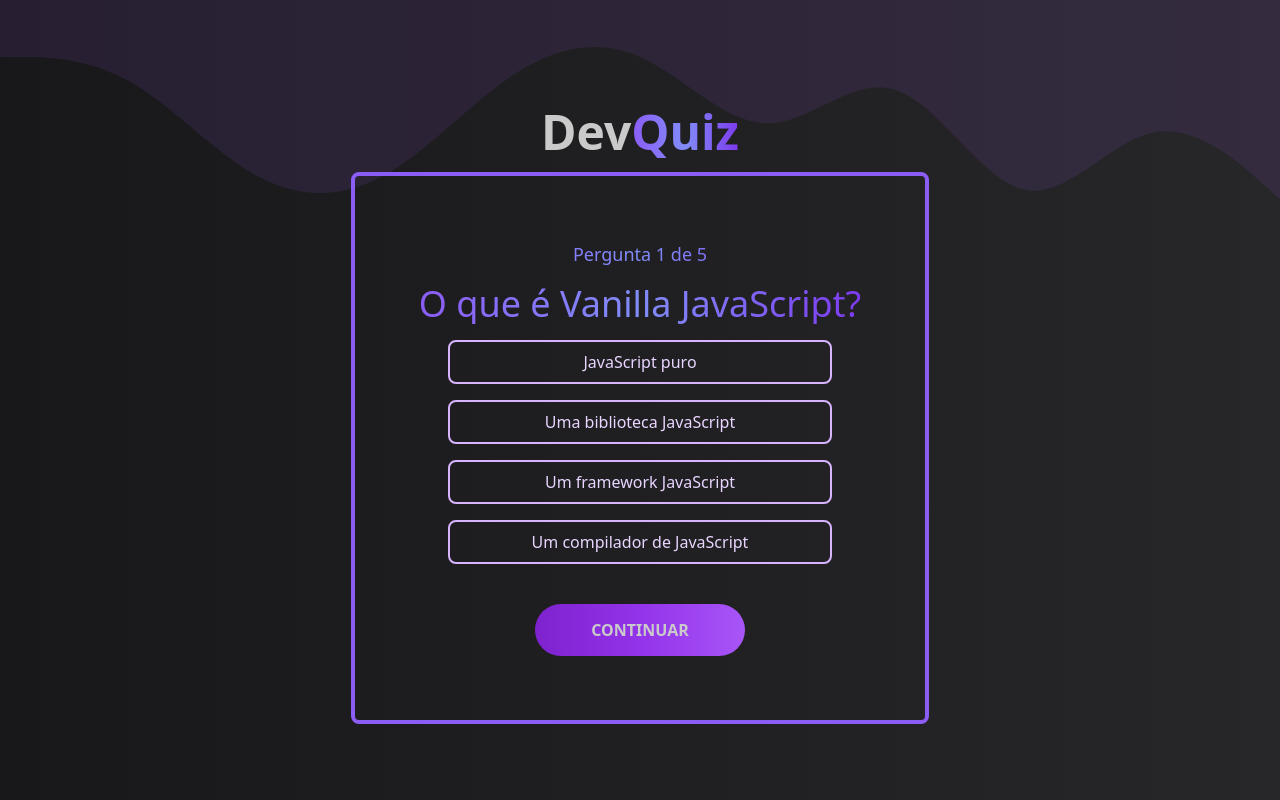
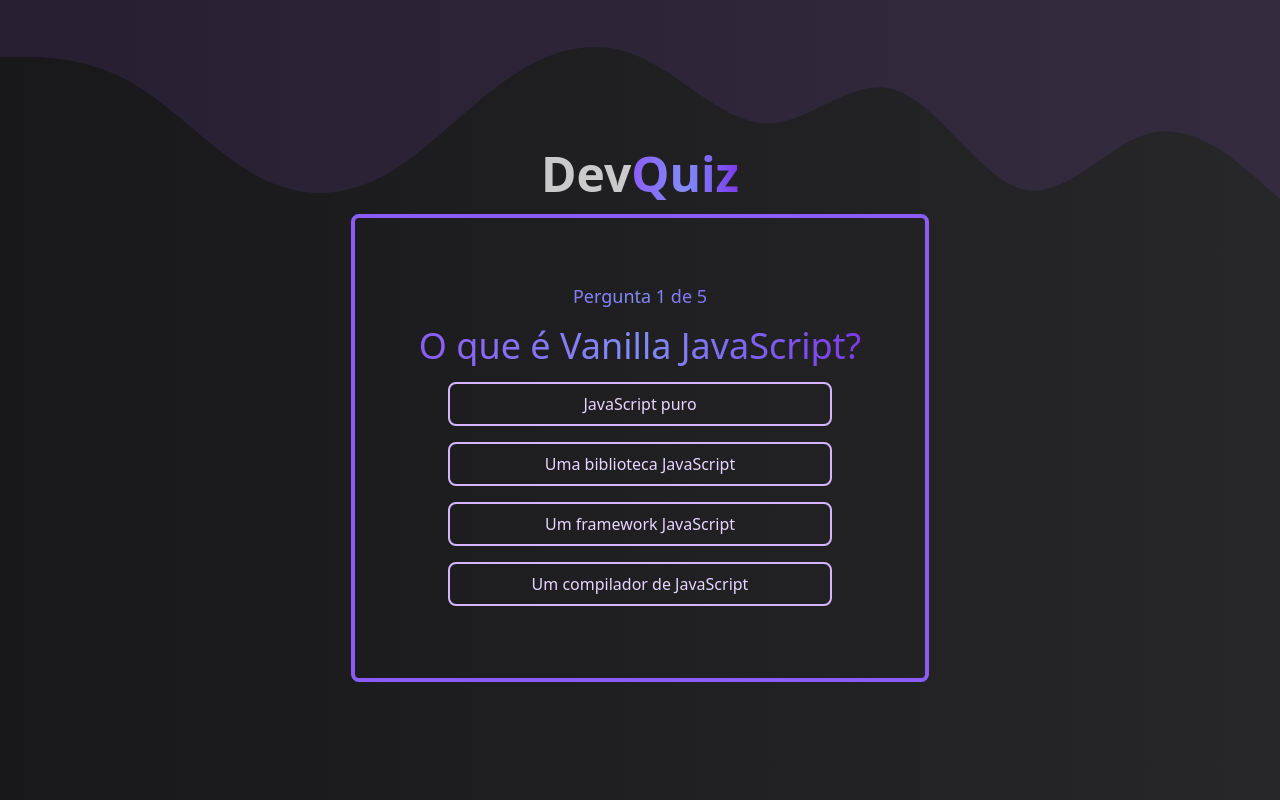
Before and after one commit to SilasRodrigues19/DevQuiz, a React (Vite) app: page / in a window 1280 px wide. Both pictures are taken after a click on the button "INICIAR". Built offline with nearby package versions, Linux system fonts and the light colour scheme.

Commit message:
feat: check if the answer is correct

```diff
--- a/src/components/Question.jsx
+++ b/src/components/Question.jsx
@@ -3,8 +3,16 @@ import { QuizContext } from '../context/quizContext';
 import Option from './Option';
 
 export const Question = () => {
-  const [{ questions, current }, dispatch] = useContext(QuizContext);
+  const [{ questions, current, answerSelected }, dispatch] =
+    useContext(QuizContext);
   const currentQuestion = questions[current];
+
+  const onSelectOption = (option) => {
+    dispatch({
+      type: 'CHECK_ANSWER',
+      payload: { answer: currentQuestion.answer, option },
+    });
+  };
 
   return (
     <section className='z-10 mx-12 border-4 border-violet-500 max-w-screen-lg p-16 rounded-lg'>
@@ -16,9 +24,15 @@ export const Question = () => {
       </h2>
       <div id='options-container'>
         {currentQuestion.options.map((option) => (
-          <Option option={option} key={option} />
+          <Option
+            option={option}
+            key={option}
+            answer={currentQuestion.answer}
+            selectOption={() => onSelectOption(option)}
+          />
         ))}
       </div>
+      {answerSelected && (
         <button
           onClick={() => dispatch({ type: 'CHANGE_QUESTION' })}
           className='mt-8 font-bold text-1xl uppercase cursor-pointer py-3.5 px-14 border-none rounded-full bg-gradient-to-r
@@ -27,6 +41,7 @@ export const Question = () => {
         >
           Continuar
         </button>
+      )}
     </section>
   );
 };
```
Lines whose indentation alone changed are shown as unchanged.
